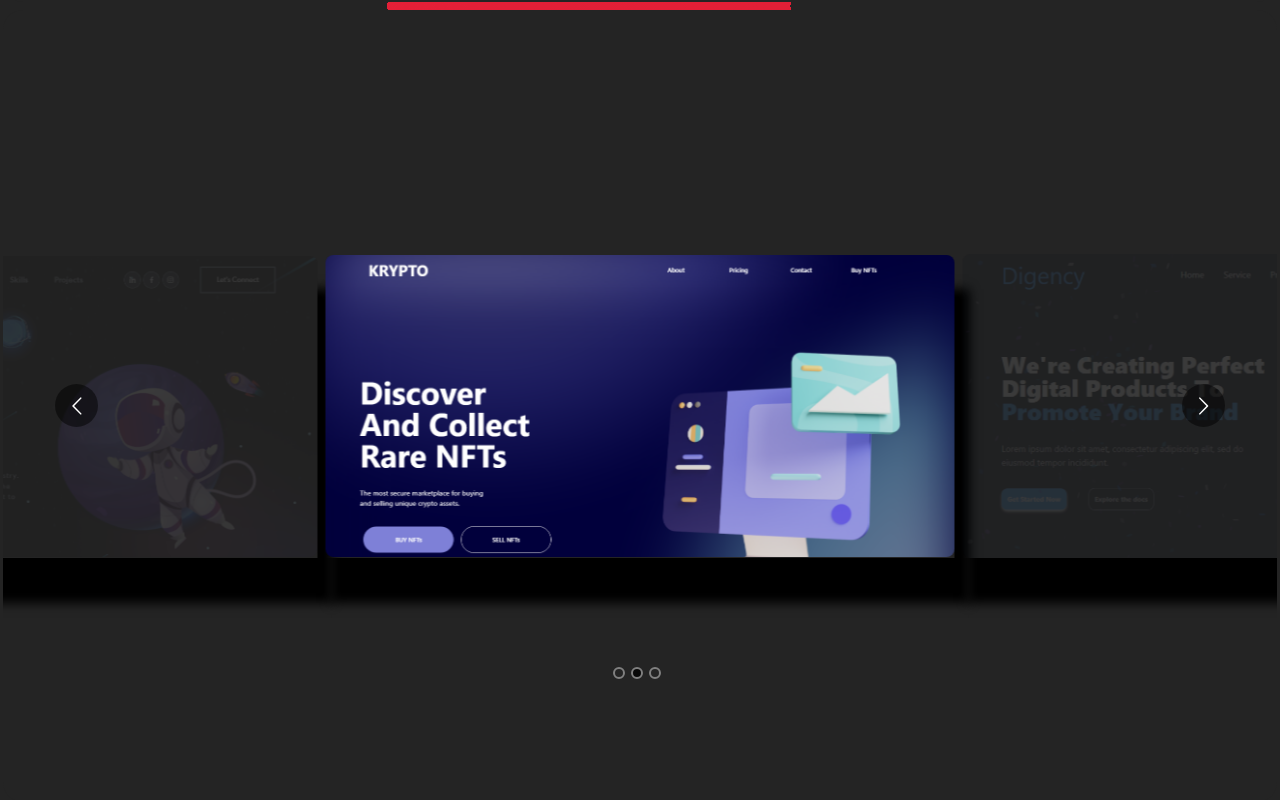
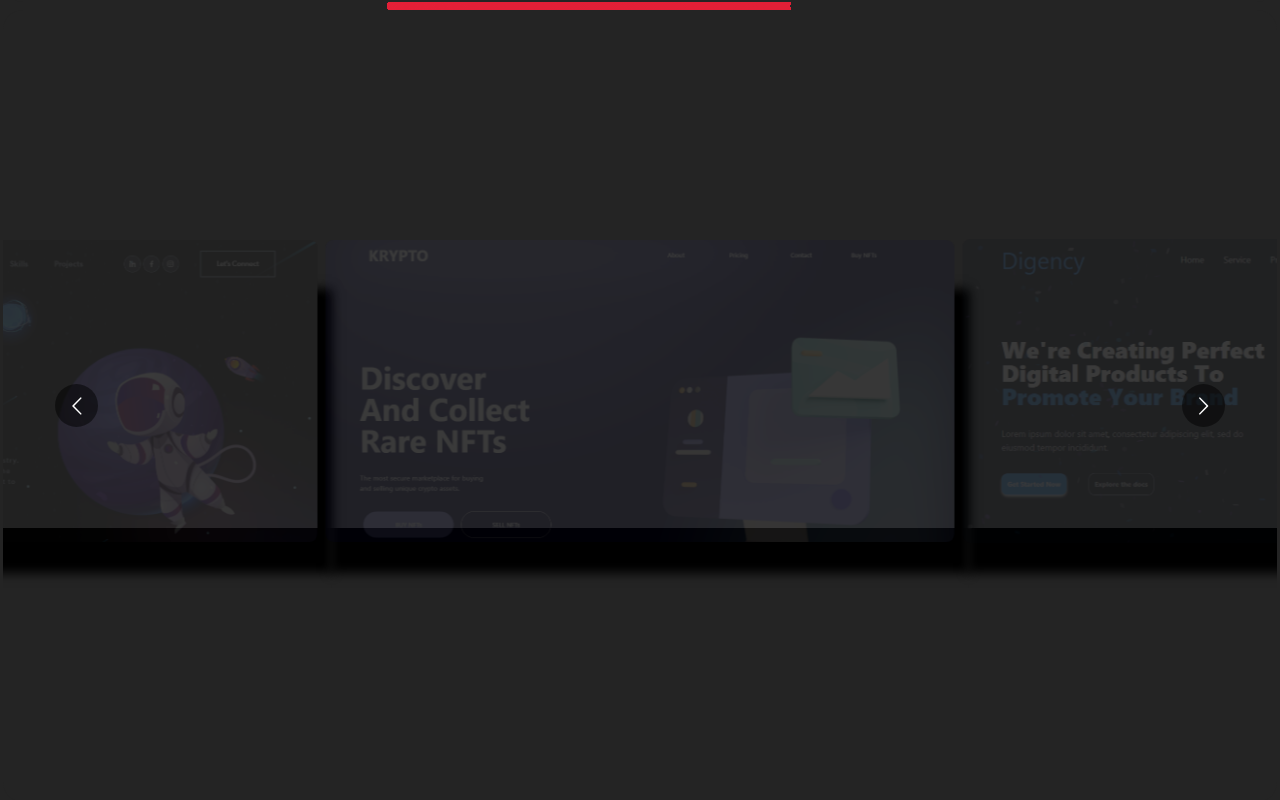
Before and after one commit to da8ah/da8ah-portfolio, a React (Vite) app: page / in a window 1280 px wide. Shown: the part 794-1594 px from the top of the page. Built offline with nearby package versions, Linux system fonts and the light colour scheme.

Commit message:
Page2: trying to get current carousel state

```diff
--- a/package.json
+++ b/package.json
@@ -1,7 +1,7 @@
 {
 	"name": "da8ah-portfolio",
 	"private": true,
-	"version": "0.21.1",
+	"version": "0.21.2",
 	"type": "module",
 	"scripts": {
 		"dev": "vite",
--- a/src/pages/Page2.tsx
+++ b/src/pages/Page2.tsx
@@ -59,7 +59,6 @@ export default function Page2(props: { className: string }) {
         }
     ]
     const [bgIndex, setBgIndex] = useState(0)
-    const changeSlide = () => setBgIndex(prev => (prev === images.length - 1 ? 0 : prev + 1))
 
     return <section className={props.className}>
         <div className='w-full flex flex-col justify-center items-center'>
@@ -77,29 +76,30 @@ export default function Page2(props: { className: string }) {
                 />}
                 <div className='relative z-[1] w-[99.5%] h-[99%] rounded-[20px] flex flex-col justify-center items-center bg-white dark:bg-[#242424]'>
                     <Carousel
-                        showDots
                         infinite
-                        // rewind
-                        // rewindWithAnimation
                         autoPlay
-                        // autoPlay={autoPlay1}
                         centerMode
                         responsive={responsive}
                         className="w-full h-[70%] owl-carousel owl-theme text-center"
                         itemClass="px-1 flex justify-center"
-                        // autoPlaySpeed={100}
-                        // customTransition="transform 10s linear"
-                        // transitionDuration={10000}
                         keyBoardControl={true}
-                        afterChange={changeSlide}
+                        afterChange={(previousSlide, { currentSlide }) => setBgIndex(currentSlide)}
                     >
                         {images.map((img, i) => (
                             <div
                                 key={`slide-${i}`}
-                                className='relative w-full h-full flex justify-center items-center bg-transparent shadow-[10px_40px_10px_5px_black]'
+                                className={`relative ${bgIndex !== i ? "h-[90%]" : "h-full"} w-full flex justify-center items-center bg-transparent shadow-[10px_40px_10px_5px_black]`}
                                 onClick={() => setHover(true)}
                             >
-                                {bgIndex === i ? <>
+                                {bgIndex !== i ?
+                                    <img
+                                        key={`slide-img-${bgIndex}`}
+                                        className='object-contain rounded-lg opacity-10'
+                                        src={img.src}
+                                        alt='library'
+                                    />
+                                    :
+                                    <>
                                         <motion.img
                                             key={`slide-img-${bgIndex}`}
                                             className='object-contain rounded-lg'
@@ -111,7 +111,7 @@ export default function Page2(props: { className: string }) {
                                             }}
                                             transition={{ duration: 0.5 }}
                                         />
-                                    <div className={`absolute ${isHover ? "hidden" : "flex"} bg-transparent w-[200px] h-[200px] -left-[100px] -bottom-[50px]`}>
+                                        <div className='absolute bg-transparent w-[200px] h-[200px] -left-[100px] -bottom-[50px]'>
                                             {img.animations}
                                         </div>
                                         <motion.div
@@ -128,13 +128,7 @@ export default function Page2(props: { className: string }) {
                                             </ul>
                                         </motion.div>
                                     </>
-                                    :
-                                    <img
-                                        key={`slide-img-${bgIndex}`}
-                                        className='object-contain rounded-lg opacity-10'
-                                        src={img.src}
-                                        alt='library'
-                                    />}
+                                }
                             </div>
                         )
                         )}
```
Lines whose indentation alone changed are shown as unchanged.
